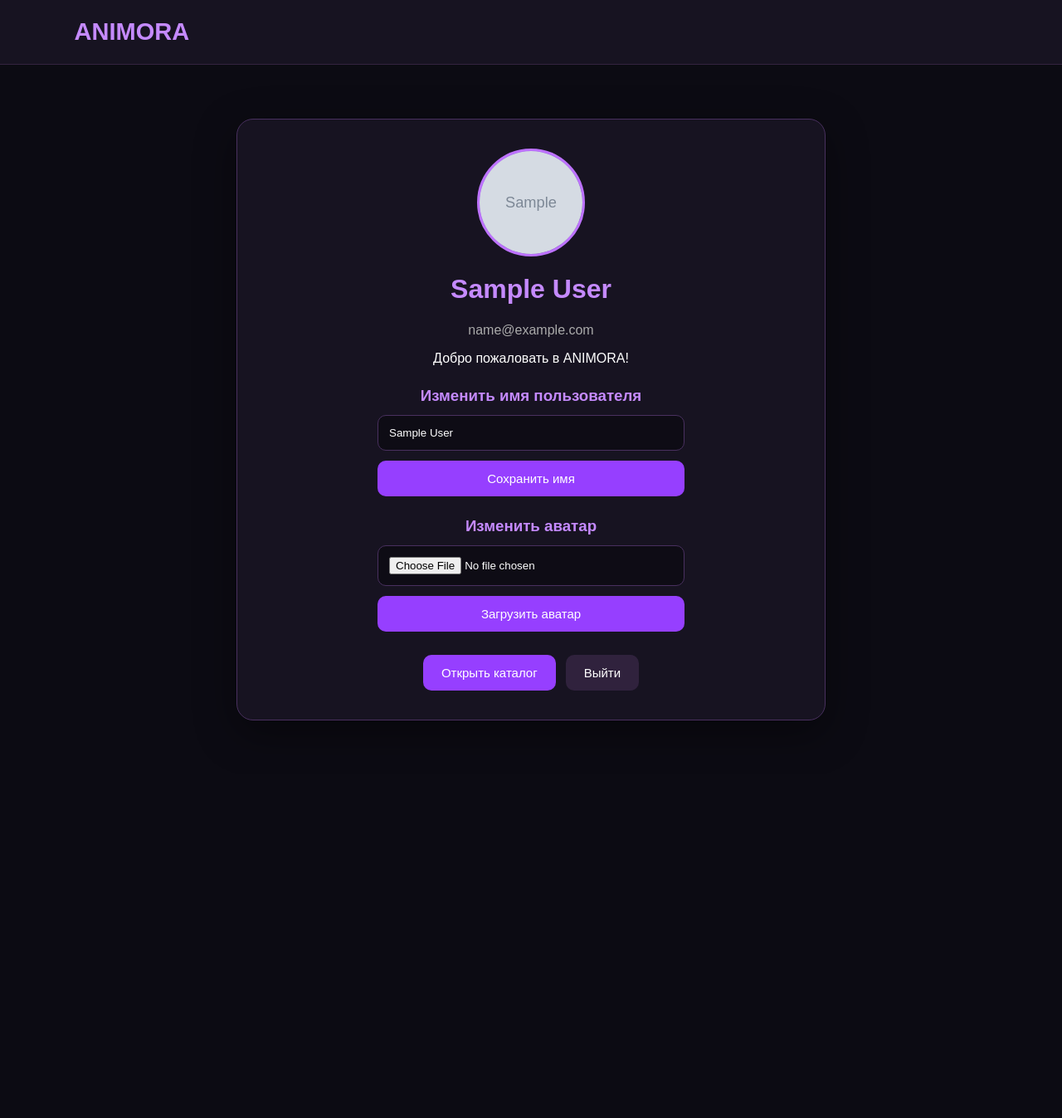
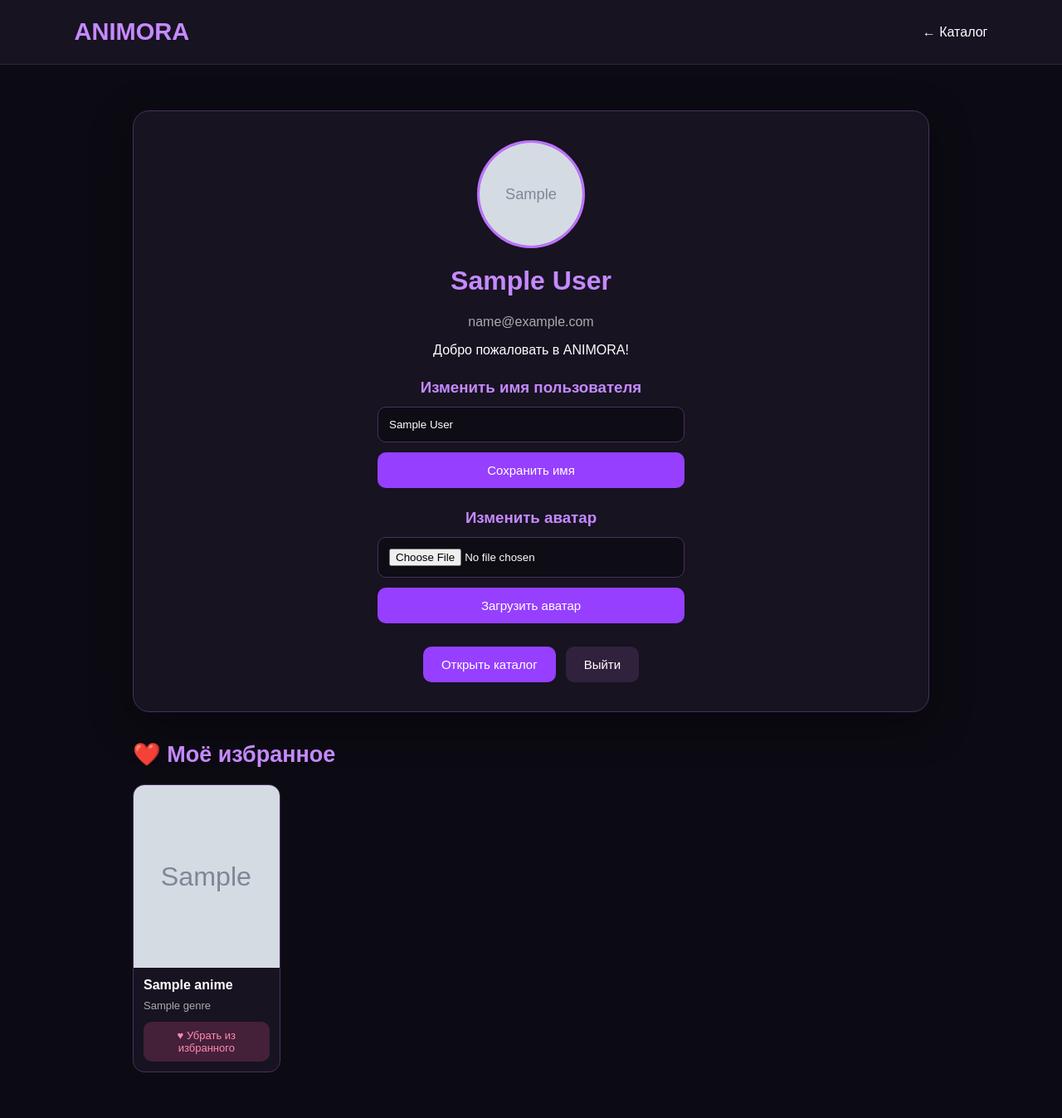
Before and after one commit to mitsu198/animora, a Flask app: template templates/profile.html in a window 1280 px wide. Shown: the whole page at 83% size. Before the commit the page ends 868 px from the top, so only its background shows below. Run offline with Flask 3, Linux system fonts and the light colour scheme; the template is opened without the code that fills it: most values are stand-ins (such as "Sample title", 1, 10 or a date in 2020); grey boxes marked "Sample" are stand-in pictures.

Commit message:
Update profile.html

```diff
--- a/templates/profile.html
+++ b/templates/profile.html
@@ -19,17 +19,13 @@ header{
     padding:22px 7%;
     background:#171321;
     border-bottom:1px solid #342440;
+    display:flex;
+    justify-content:space-between;
+    align-items:center;
 }
-.logo{
-    color:#c58aff;
-    font-size:29px;
-    font-weight:bold;
-}
-main{
-    max-width:750px;
-    margin:45px auto;
-    padding:20px;
-}
+.logo{color:#c58aff;font-size:29px;font-weight:bold}
+header a{color:white;text-decoration:none}
+main{max-width:1000px;margin:35px auto;padding:20px}
 .card{
     background:#171321;
     border:1px solid #49305f;
@@ -39,73 +35,92 @@ main{
     box-shadow:0 15px 50px #0006;
 }
 .avatar{
-    width:130px;
-    height:130px;
-    border-radius:50%;
-    object-fit:cover;
-    background:linear-gradient(135deg,#a34dff,#5420a0);
-    border:3px solid #bd72ff;
-    display:block;
-    margin:0 auto 20px;
+    width:130px;height:130px;border-radius:50%;
+    object-fit:cover;background:linear-gradient(135deg,#a34dff,#5420a0);
+    border:3px solid #bd72ff;display:block;margin:0 auto 20px;
 }
 h1{color:#c58aff}
-.email{
-    color:#aaa;
-    overflow-wrap:anywhere;
+.email{color:#aaa;overflow-wrap:anywhere}
+form{max-width:370px;margin:25px auto}
+input[type=text],input[type=file]{
+    width:100%;padding:13px;background:#0e0c15;
+    border:1px solid #49305f;border-radius:10px;
+    color:white;margin-bottom:12px;
 }
-form{
-    max-width:370px;
-    margin:25px auto;
+button,.link-button{
+    display:inline-block;padding:13px 22px;border:0;
+    border-radius:10px;text-decoration:none;
+    background:#963fff;color:white;cursor:pointer;font-size:15px;
 }
-input[type=text],input[type=file]{
-    width:100%;
-    padding:13px;
-    background:#0e0c15;
-    border:1px solid #49305f;
-    border-radius:10px;
-    color:white;
-    margin-bottom:12px;
-}
-button,a{
-    display:inline-block;
-    padding:13px 22px;
-    border:0;
-    border-radius:10px;
-    text-decoration:none;
-    background:#963fff;
-    color:white;
-    cursor:pointer;
-    font-size:15px;
-}
-button{
-    width:100%;
-}
-button:hover,a:hover{background:#b66cff}
+form button{width:100%}
+button:hover,.link-button:hover{background:#b66cff}
 .buttons{
-    display:flex;
-    gap:12px;
-    justify-content:center;
-    flex-wrap:wrap;
-    margin-top:28px;
+    display:flex;gap:12px;justify-content:center;
+    flex-wrap:wrap;margin-top:28px;
 }
 .secondary{background:#30223d}
-.message{
-    color:#d6a6ff;
-    margin:12px 0;
+.message{color:#d6a6ff;margin:12px 0}
+.form-title{color:#c58aff;margin-bottom:12px}
+
+/* Избранное */
+.favorites-section{margin-top:35px}
+.favorites-section h2{
+    color:#c58aff;font-size:27px;margin-bottom:20px
 }
-.form-title{
-    color:#c58aff;
-    margin-bottom:12px;
+.favorites-grid{
+    display:grid;
+    grid-template-columns:repeat(auto-fill,minmax(160px,1fr));
+    gap:18px;
+}
+.anime-card{
+    position:relative;
+    overflow:hidden;
+    background:#171321;
+    border:1px solid #49305f;
+    border-radius:14px;
+    transition:.2s;
+}
+.anime-card:hover{transform:translateY(-5px);border-color:#bd72ff}
+.anime-card img{
+    width:100%;height:220px;object-fit:cover;display:block;
+}
+.anime-info{padding:12px}
+.anime-info h3{font-size:16px;margin:0 0 8px}
+.anime-info p{font-size:13px;color:#aaa;margin:0}
+.remove-btn{
+    width:100%;margin-top:12px;
+    background:#442039;color:#ff8bb0;
+    padding:9px;font-size:13px;
+}
+.remove-btn:hover{background:#702744}
+.empty{
+    padding:35px;text-align:center;
+    background:#171321;border:1px dashed #49305f;
+    border-radius:15px;color:#aaa;
+}
+#notice{
+    position:fixed;bottom:25px;left:50%;
+    transform:translateX(-50%);
+    background:#24113c;border:1px solid #bd72ff;
+    border-radius:10px;padding:13px 20px;
+    display:none;z-index:10;
+}
+@media(max-width:600px){
+    .card{padding:22px}
+    header{padding:18px 5%}
 }
 </style>
 </head>
 
 <body>
+
 <header>
     <div class="logo">ANIMORA</div>
+    <a href="/">← Каталог</a>
 </header>
 
 <main>
+
 <div class="card">
 
     {% if avatar_url %}
@@ -127,36 +142,141 @@ button:hover,a:hover{background:#b66cff}
     <form method="POST">
         <input type="hidden" name="action" value="update_name">
         <h3 class="form-title">Изменить имя пользователя</h3>
-        <input
-            type="text"
-            name="display_name"
+        <input type="text" name="display_name"
             placeholder="Новое имя"
             value="{{ display_name }}"
-            minlength="2"
-            maxlength="24"
-            required
-        >
+            minlength="2" maxlength="24" required>
         <button type="submit">Сохранить имя</button>
     </form>
 
     <form method="POST" enctype="multipart/form-data">
         <input type="hidden" name="action" value="upload_avatar">
         <h3 class="form-title">Изменить аватар</h3>
-        <input
-            type="file"
-            name="avatar"
-            accept="image/png,image/jpeg,image/webp,image/gif"
-            required
-        >
+        <input type="file" name="avatar"
+            accept="image/png,image/jpeg,image/webp,image/gif" required>
         <button type="submit">Загрузить аватар</button>
     </form>
 
     <div class="buttons">
-        <a href="/">Открыть каталог</a>
-        <a href="/logout" class="secondary">Выйти</a>
+        <a href="/" class="link-button">Открыть каталог</a>
+        <a href="/logout" class="link-button secondary">Выйти</a>
     </div>
 
 </div>
+
+<section class="favorites-section">
+    <h2>❤️ Моё избранное</h2>
+
+    {% if favorites %}
+    <div class="favorites-grid" id="favoritesGrid">
+
+        {% for anime in favorites %}
+        <div class="anime-card" data-anime-id="{{ anime.anime_id }}">
+
+            {% if anime.poster %}
+                <img src="{{ anime.poster }}" alt="{{ anime.title }}"
+                     onerror="this.style.display='none'">
+            {% else %}
+                <div style="height:220px;display:flex;align-items:center;justify-content:center;font-size:50px">🎬</div>
+            {% endif %}
+
+            <div class="anime-info">
+                <h3>{{ anime.title }}</h3>
+                <p>{{ anime.genre or 'Аниме' }}</p>
+
+                <button class="remove-btn"
+                    onclick="removeFavorite(this)"
+                    data-id="{{ anime.anime_id }}"
+                    data-title="{{ anime.title }}"
+                    data-poster="{{ anime.poster or '' }}"
+                    data-genre="{{ anime.genre or '' }}">
+                    ♥ Убрать из избранного
+                </button>
+            </div>
+        </div>
+        {% endfor %}
+
+    </div>
+    {% else %}
+    <div class="empty" id="emptyFavorites">
+        <div style="font-size:45px">💜</div>
+        <h3>Пока здесь пусто</h3>
+        <p>Добавляй любимые аниме в избранное из каталога!</p>
+        <a href="/" class="link-button">Перейти в каталог</a>
+    </div>
+    {% endif %}
+</section>
+
 </main>
+
+<div id="notice"></div>
+
+<script>
+function showNotice(message){
+    const notice=document.getElementById('notice');
+    notice.textContent=message;
+    notice.style.display='block';
+
+    clearTimeout(window.noticeTimer);
+    window.noticeTimer=setTimeout(()=>{
+        notice.style.display='none';
+    },2500);
+}
+
+async function removeFavorite(button){
+    if(button.disabled)return;
+
+    button.disabled=true;
+
+    try{
+        const response=await fetch('/favorites/toggle',{
+            method:'POST',
+            credentials:'same-origin',
+            headers:{'Content-Type':'application/json'},
+            body:JSON.stringify({
+                anime_id:button.dataset.id,
+                title:button.dataset.title,
+                poster:button.dataset.poster,
+                genre:button.dataset.genre
+            })
+        });
+
+        const result=await response.json();
+
+        if(!response.ok || !result.success){
+            showNotice(result.message || 'Не удалось удалить аниме');
+            button.disabled=false;
+            return;
+        }
+
+        const animeCard=button.closest('.anime-card');
+        animeCard.remove();
+
+        const grid=document.getElementById('favoritesGrid');
+
+        if(grid && grid.children.length===0){
+            grid.remove();
+
+            const section=document.querySelector('.favorites-section');
+            section.insertAdjacentHTML('beforeend',`
+                <div class="empty">
+                    <div style="font-size:45px">💜</div>
+                    <h3>Пока здесь пусто</h3>
+                    <p>Добавляй любимые аниме в избранное из каталога!</p>
+                    <a href="/" class="link-button">Перейти в каталог</a>
+                </div>
+            `);
+        }
+
+        showNotice('Аниме удалено из избранного ❤️');
+
+    }catch(error){
+        console.error(error);
+        showNotice('Ошибка соединения. Попробуй ещё раз.');
+        button.disabled=false;
+    }
+}
+</script>
+
 </body>
 </html>
```
